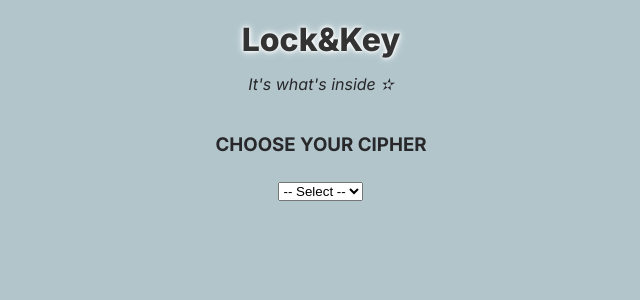
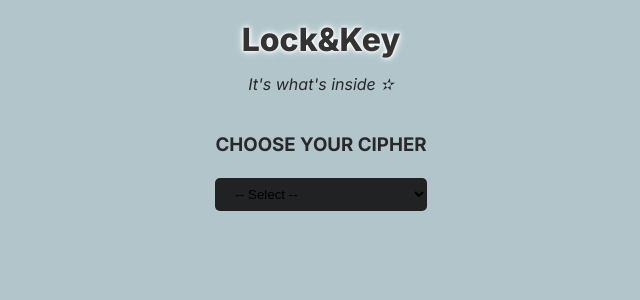
Before and after one commit to ved4a/enc-dec-app, a React (Vite) app: page / in a window 1280 px wide. Shown: the top 300 px of the page, without its empty margins (319-959 px from the left). Built offline with nearby package versions, Linux system fonts and the light colour scheme.

Commit message:
feat: design select button

```diff
--- a/src/App.css
+++ b/src/App.css
@@ -28,3 +28,12 @@
 .section-title {
   text-transform: uppercase;
 }
+
+.select-btn {
+  width: 100%;
+  padding: 0.5rem 1rem;
+  background-color: #202224;
+  border: none;
+  border-radius: 5px;
+  line-height: inherit;
+}
```
